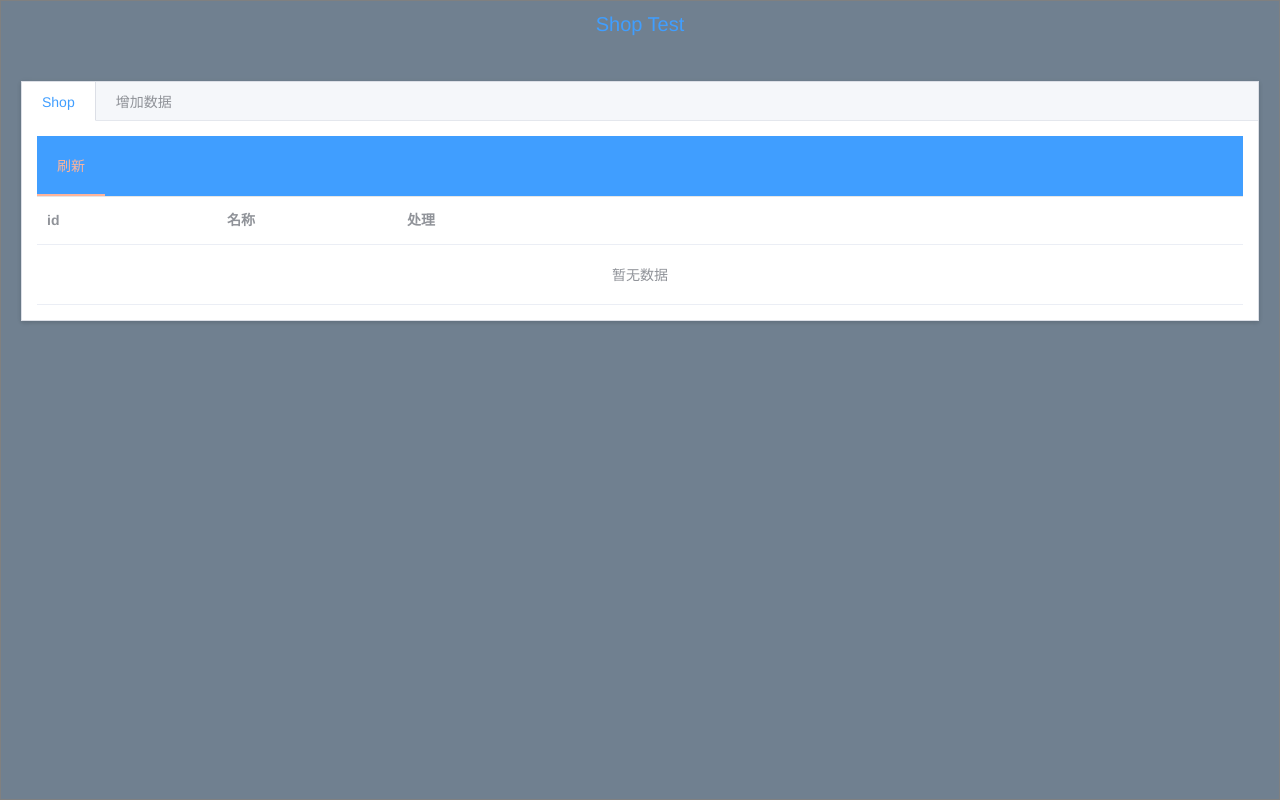
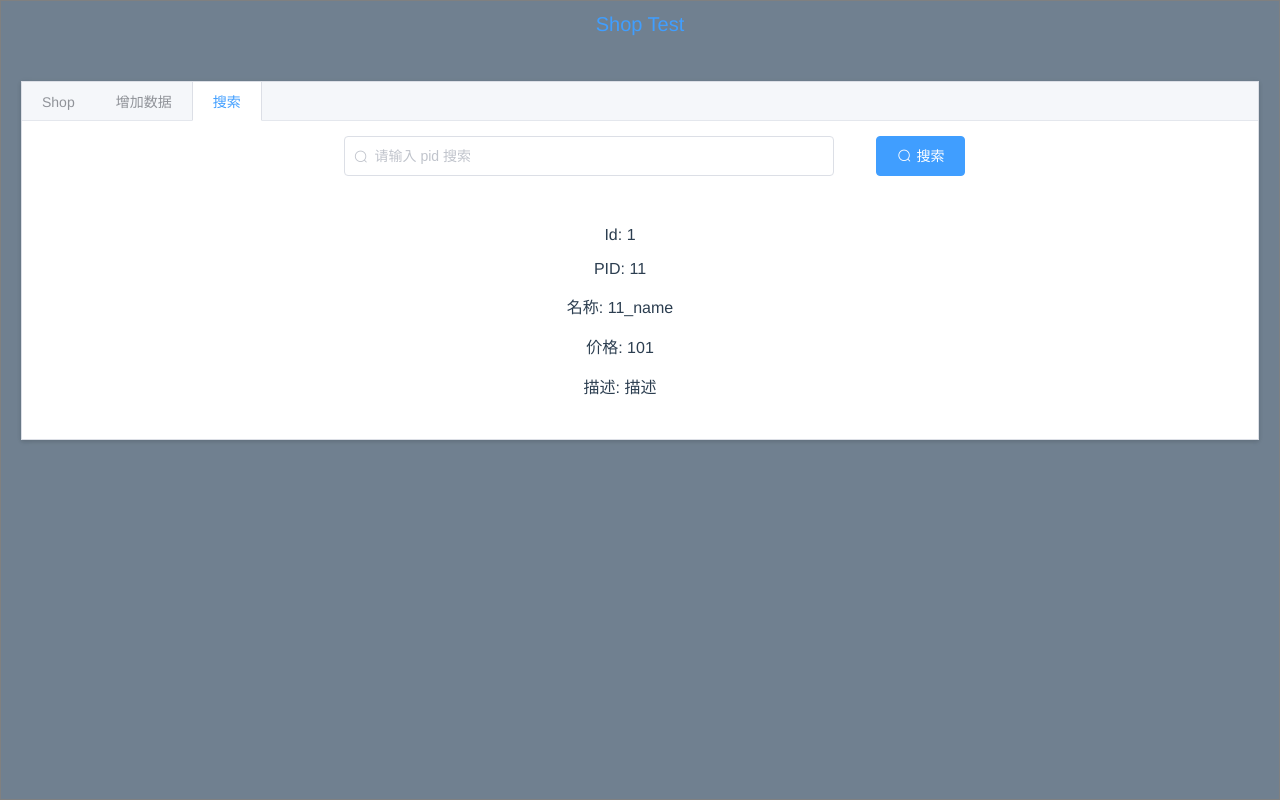
Before and after one commit to gdky005/shop_test, a Vue app: page / in a window 1280 px wide. Built offline with nearby package versions, Linux system fonts and the light colour scheme; no server answers.

Commit message:
1. 添加搜索页面。

```diff
--- a/src/components/ShopMain.vue
+++ b/src/components/ShopMain.vue
@@ -96,8 +96,52 @@
               </el-form-item>
             </el-form>
 
-            <el-button type="primary" @click="confirmInfo(shopInfo)"> 提交按钮</el-button>
+            <el-button type="primary" @click="confirmInfo(shopInfo)"> 提交</el-button>
           </div>
+        </el-tab-pane>
+
+        <el-tab-pane label="搜索" :name=GLOBAL.tabs[2]>
+
+          <div>
+
+            <el-row :gutter="20">
+              <el-col :span="10" :offset="6">
+                <el-input
+                  placeholder="请输入 pid 搜索"
+                  prefix-icon="el-icon-search"
+                  v-model="input21">
+                </el-input>
+              </el-col>
+              <el-col :span="3">
+                <el-button type="primary" icon="el-icon-search">搜索</el-button>
+              </el-col>
+            </el-row>
+
+
+
+
+
+
+            <div style="background: white; padding: 10px 50px 10px 10px;"
+                 v-loading="loading2"
+                 element-loading-text="拼命加载中"
+                 element-loading-spinner="el-icon-loading"
+                 element-loading-background="rgba(0, 0, 0, 0.8)">
+              <div style="margin: 20px;"></div>
+              <p>Id: {{ shopInfo.id }}</p>
+              <p>PID: {{ shopInfo.pid }}</p>
+              <p>名称: {{ shopInfo.name }}</p>
+              <p>价格: {{ shopInfo.price }}</p>
+              <p>描述: {{ shopInfo.des }}</p>
+            </div>
+          </div>
+
+
+
+          <!--<div>-->
+            <!---->
+
+
         </el-tab-pane>
       </el-tabs>
 
@@ -133,7 +177,7 @@
 
 
       return {
-        activeName: this.GLOBAL.tabs[0],
+        activeName: this.GLOBAL.tabs[2],
         activeIndex: '1',
 
         isMove: true,
@@ -164,6 +208,17 @@
       };
     },
     methods: {
+
+      handleClick(tab, event) {
+        console.log(tab, event);
+        if (tab.name === this.GLOBAL.tabs[0]) {
+          this.getShopData();
+        }  else if (tab.name === this.GLOBAL.tabs[1]) {
+
+          this.shopInfo = {}
+        }
+
+      },
 
       handleSelect(key, keyPath) {
         if (key == 1) {
@@ -322,4 +377,31 @@
     font-family: "Helvetica Neue", Helvetica, "PingFang SC", "Hiragino Sans GB", "Microsoft YaHei", "微软雅黑", Arial, sans-serif;
     font-size: 20px;
   }
+
+  .el-row {
+    margin-bottom: 20px;
+  &:last-child {
+     margin-bottom: 0;
+   }
+  }
+  .el-col {
+    border-radius: 4px;
+  }
+  .bg-purple-dark {
+    background: #99a9bf;
+  }
+  .bg-purple {
+    background: #d3dce6;
+  }
+  .bg-purple-light {
+    background: #e5e9f2;
+  }
+  .grid-content {
+    border-radius: 4px;
+    min-height: 36px;
+  }
+  .row-bg {
+    padding: 10px 0;
+    background-color: #f9fafc;
+  }
 </style>
--- a/src/components/tools/Global.vue
+++ b/src/components/tools/Global.vue
@@ -6,6 +6,7 @@
   const tabs = [
     'shop_tab',
     'add_data_tab',
+    'search_tab',
   ];
 
   export default {
```
